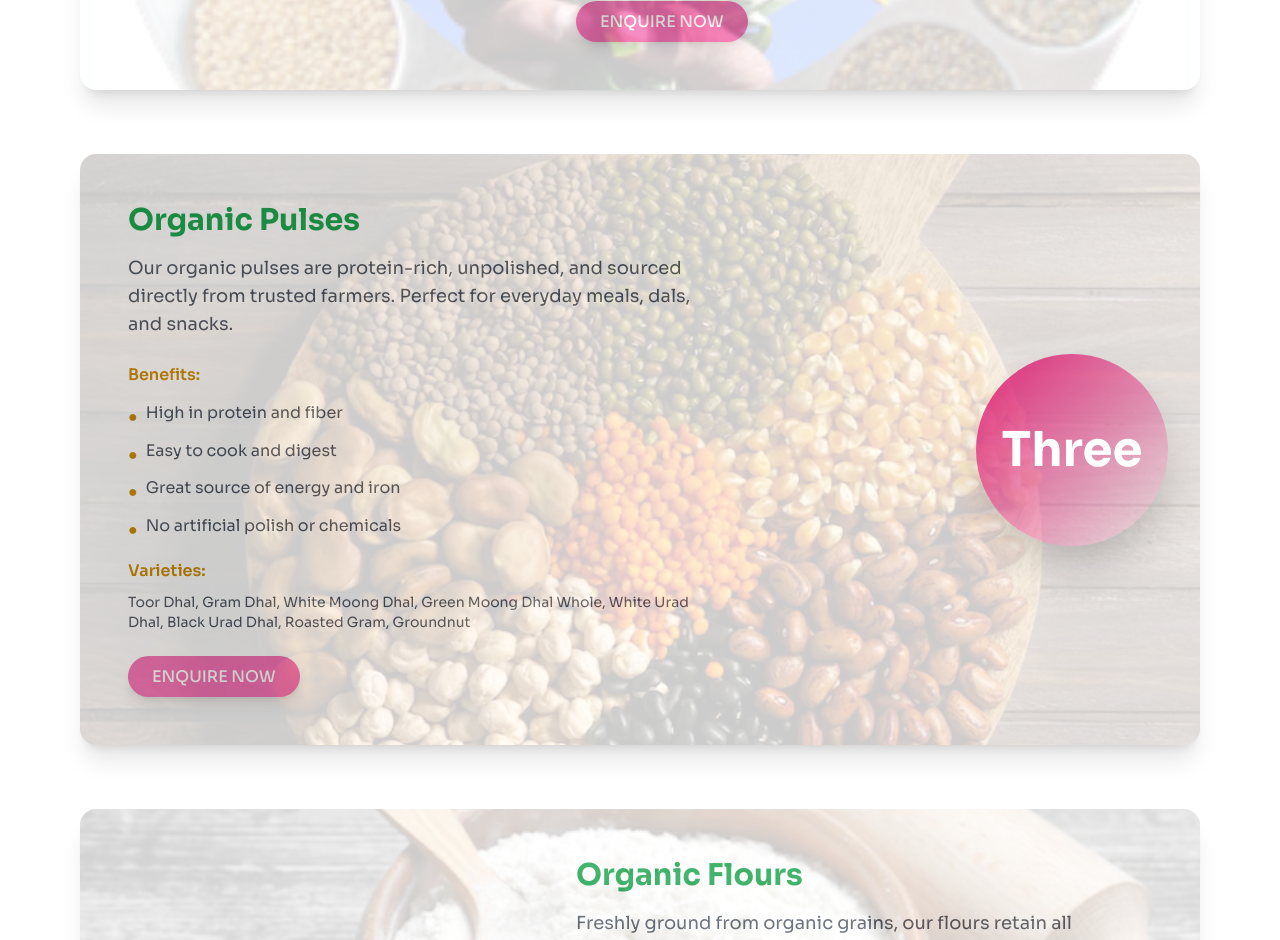
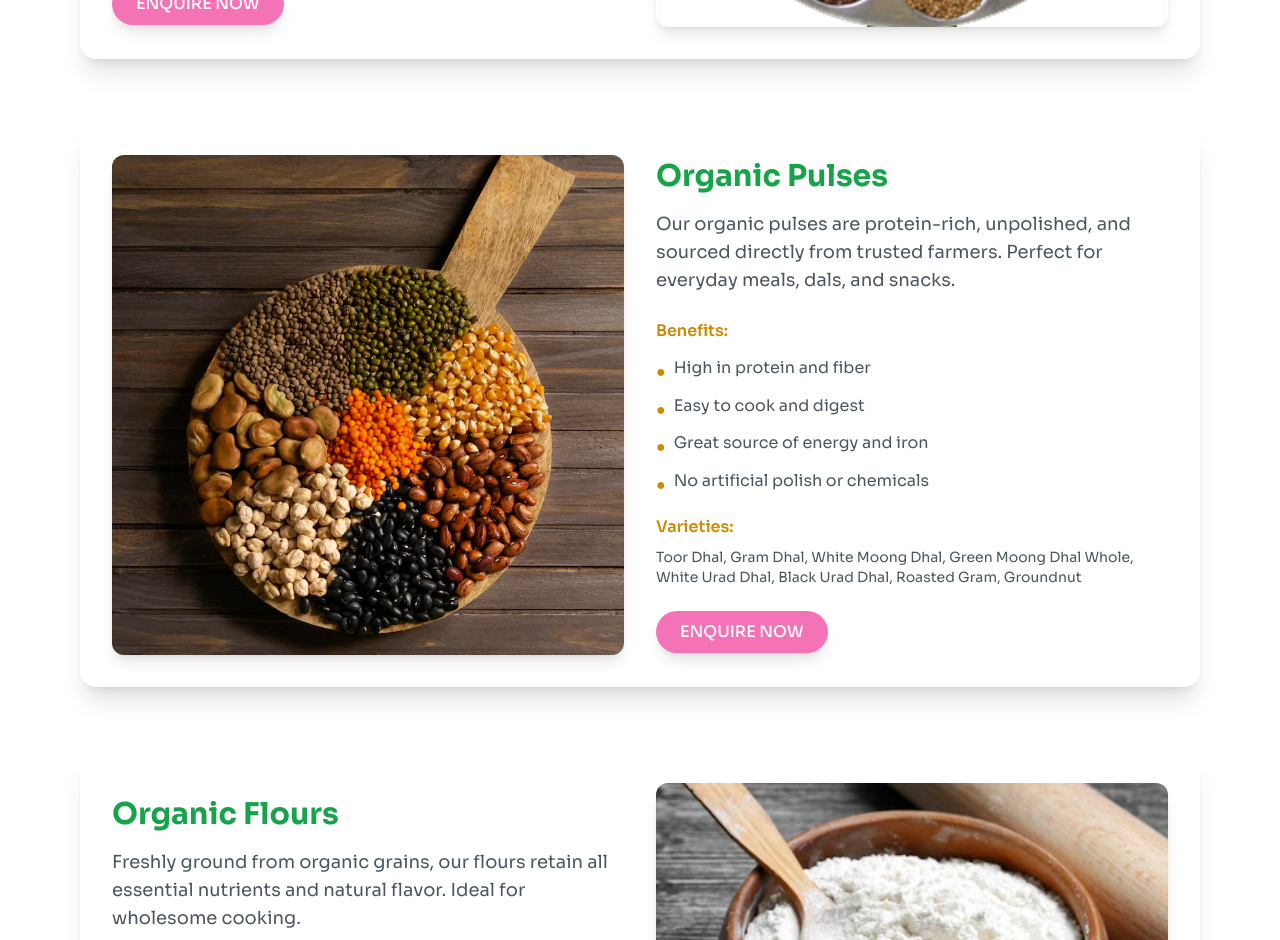
Before and after one commit to muthuecoproducts-crypto/muthu-eco-products, a React (Vite) app: page /products in a window 1280 px wide. Shown: the part 1860-2800 px from the top of the page. Built offline with nearby package versions, Linux system fonts and the light colour scheme.

Commit message:
updated ui design in products

```diff
--- a/src/pages/Products.jsx
+++ b/src/pages/Products.jsx
@@ -105,25 +105,21 @@ const Products = () => {
         <div className="max-w-6xl mx-auto px-4">
           <div className="space-y-16">
             {productCategories.map((category, index) => {
-              const numberWords = ['One', 'Two', 'Three', 'Four', 'Five', 'Six', 'Seven', 'Eight', 'Nine', 'Ten']
               const isOdd = index % 2 === 0
               return (
               <div
                 key={index}
-                className="relative rounded-2xl overflow-hidden shadow-xl min-h-[500px] flex items-center hover:shadow-2xl hover:scale-105 transition-all duration-300 bg-white"
+                className="bg-white rounded-2xl overflow-hidden shadow-xl hover:shadow-2xl transition-all duration-300"
               >
-                <div
-                  className="absolute inset-0 opacity-20"
-                  style={{
-                    backgroundImage: `url('${category.image}')`,
-                    backgroundSize: 'cover',
-                    backgroundPosition: 'center'
-                  }}
-                ></div>
-                <div className={`absolute top-1/2 ${isOdd ? 'right-8' : 'left-8'} transform -translate-y-1/2 w-48 h-48 bg-gradient-to-br from-pink-600 to-white-900 text-white rounded-full flex items-center justify-center text-5xl font-bold shadow-2xl hidden md:flex`}>
-                  {numberWords[index]}
+                <div className={`flex flex-col ${isOdd ? 'md:flex-row' : 'md:flex-row-reverse'} items-center gap-8 p-8`}>
+                  <div className="flex-1">
+                    <img
+                      src={category.image}
+                      alt={category.title}
+                      className="w-full h-[500px] object-cover rounded-xl shadow-lg"
+                    />
                   </div>
-                <div className={`p-8 md:p-12 max-w-2xl ${isOdd ? '' : 'ml-auto'}`}>
+                  <div className="flex-1">
                   <h2 className="text-3xl font-bold text-green-600 mb-4">{category.title}</h2>
                   <p className="text-gray-600 mb-6 text-lg">{category.description}</p>
                   <div className="mb-6">
@@ -145,6 +141,7 @@ const Products = () => {
                     >
                       Enquire Now
                     </button>
+                  </div>
                 </div>
               </div>
               )
```
Lines whose indentation alone changed are shown as unchanged.
